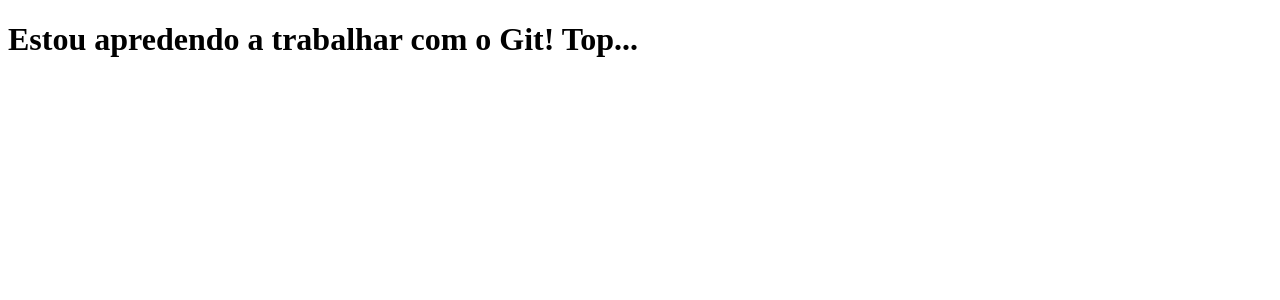
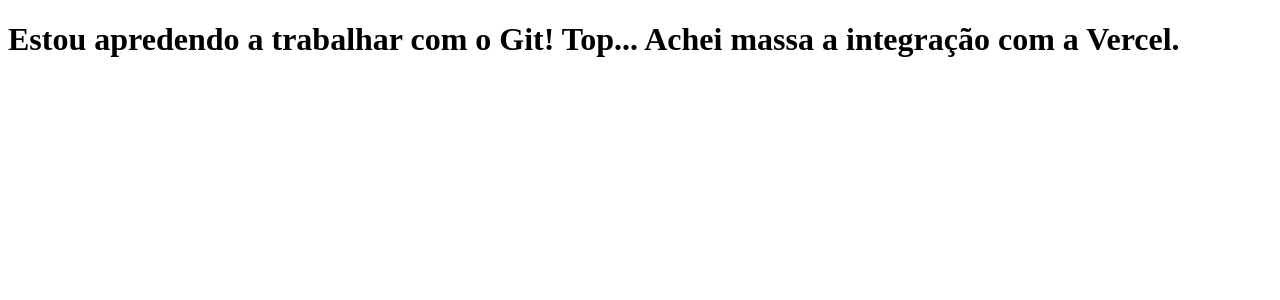
Before and after one commit to wagnersantanasoft/clone-tabnews, a Next.js app: page / in a window 1280 px wide. Shown: the top 300 px of the page. Built offline with nearby package versions, Linux system fonts and the light colour scheme.

Commit message:
modificando a frase

```diff
--- a/pages/index.js
+++ b/pages/index.js
@@ -1,5 +1,5 @@
 function Home() {
-    return <h1>Estou apredendo a trabalhar com o Git! Top...</h1>
+    return <h1>Estou apredendo a trabalhar com o Git! Top... Achei massa a integração com a Vercel.</h1>
 }
 
 export default Home;
```
